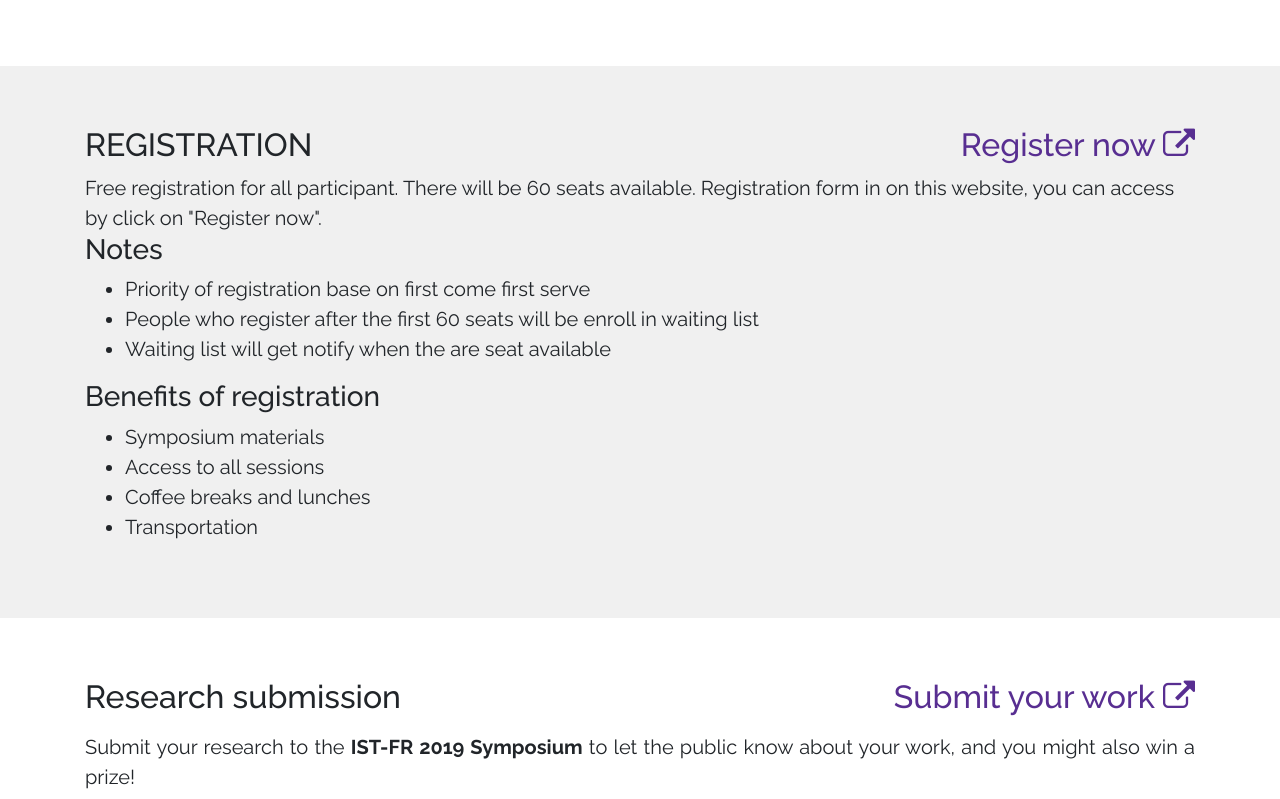
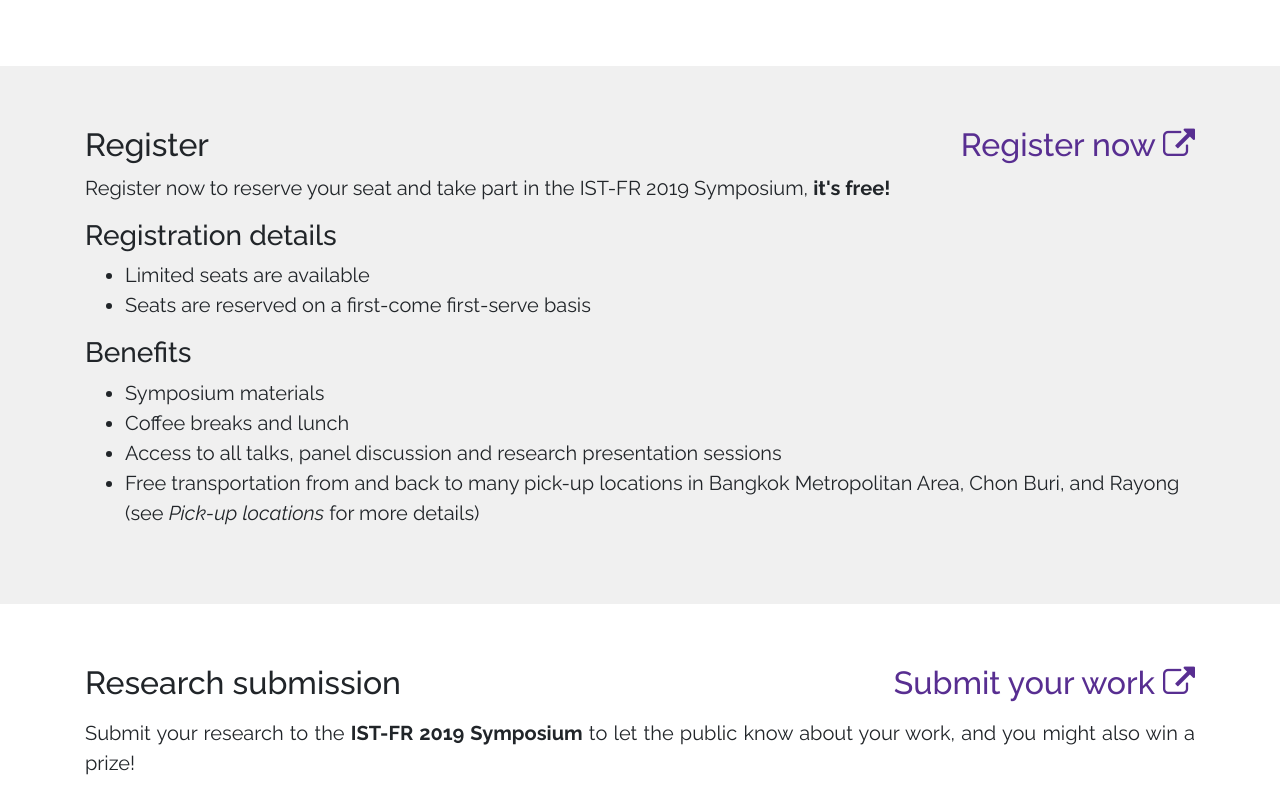
Before and after one commit to ist-fr/2019, a Vue app: page / in a window 1280 px wide. Shown: the part 2180-2979 px from the top of the page. Built offline with nearby package versions, Linux system fonts and the light colour scheme; what vue-scrollactive would draw is missing.

Commit message:
Update Registration details and Venue

```diff
--- a/src/components/Home/Registration.vue
+++ b/src/components/Home/Registration.vue
@@ -2,10 +2,10 @@
   <section class="lead" id="registration">
     <div class="container">
       <div class="row">
-        <div class="col-lg-6 mx-auto">
-          <h2>REGISTRATION</h2>
+        <div class="col-md-6 mx-auto">
+          <h2>Register</h2>
         </div>
-        <div class="col-lg-6 text-right">
+        <div class="col-md-6 text-right">
           <h2>
             <a href="https://goo.gl/forms/r2Tlkbrq8mTWzDiy2">
               Register now
@@ -13,27 +13,31 @@
             </a>
           </h2>
         </div>
-        <div class="col-lg-12 justify-content-md-center">
-          Free registration for all participant. There will be
-          <b>60</b> seats available. Registration form in on this website, you
-          can access by click on "Register now".
-        </div>
-        <div class="col-lg-12">
-          <h3>Notes</h3>
-          <ul class="registration">
-            <li>Priority of registration base on first come first serve</li>
+        <div class="col-md-12">
+          <p>
+            Register now to reserve your seat and take part in the IST-FR 2019
+            Symposium, <span class="font-weight-bold">it's free!</span>
+          </p>
+          <h3>Registration details</h3>
+          <ul>
+            <li>Limited seats are available</li>
             <li>
-              People who register after the first 60 seats will be enroll in
-              waiting list
+              Seats are reserved on a first-come first-serve basis
             </li>
-            <li>Waiting list will get notify when the are seat available</li>
           </ul>
-          <h3>Benefits of registration</h3>
-          <ul class="registration">
+          <h3>Benefits</h3>
+          <ul>
             <li>Symposium materials</li>
-            <li>Access to all sessions</li>
-            <li>Coffee breaks and lunches</li>
-            <li>Transportation</li>
+            <li>Coffee breaks and lunch</li>
+            <li>
+              Access to all talks, panel discussion and research presentation
+              sessions
+            </li>
+            <li>
+              Free transportation from and back to many pick-up locations in
+              Bangkok Metropolitan Area, Chon Buri, and Rayong (see
+              <i>Pick-up locations</i> for more details)
+            </li>
           </ul>
         </div>
       </div>
--- a/src/components/Home/Venue.vue
+++ b/src/components/Home/Venue.vue
@@ -5,9 +5,12 @@
         <div class="col-lg-12 mx-auto">
           <h2>Venue</h2>
           <p style="text-align: justify;">
-            Vidyasirimedhi Institute of Science and Technology (VISTEC) is a graduate research-intensive university located on Wangchan Vallery and
-            supported by Power of Innovation Foundation. VISTEC is in close collaboration with Thailand initiative megaprojects Eastern Economic
-            Corridor (EEC) in general and Eastern Economic Corridor of Innovation (EECi) in particular.
+            Vidyasirimedhi Institute of Science and Technology (VISTEC) is a
+            graduate research-intensive university located on Wangchan Vallery
+            and supported by Power of Innovation Foundation. VISTEC is in close
+            collaboration with Thailand initiative megaprojects Eastern Economic
+            Corridor (EEC) in general and Eastern Economic Corridor of
+            Innovation (EECi) in particular.
           </p>
         </div>
         <div class="col-lg-12 mx-auto">
@@ -21,7 +24,7 @@
           <img class="img-gallery" :src="image.imageSrc" width="100%" />
         </div>
         <div class="col-lg-12 mx-auto">
-          <h3>Map</h3>
+          <h3>Maps</h3>
         </div>
         <div class="sp-pad wrapper-map p-sm-0 p-md-2 col-lg-12 mx-auto">
           <iframe
```
